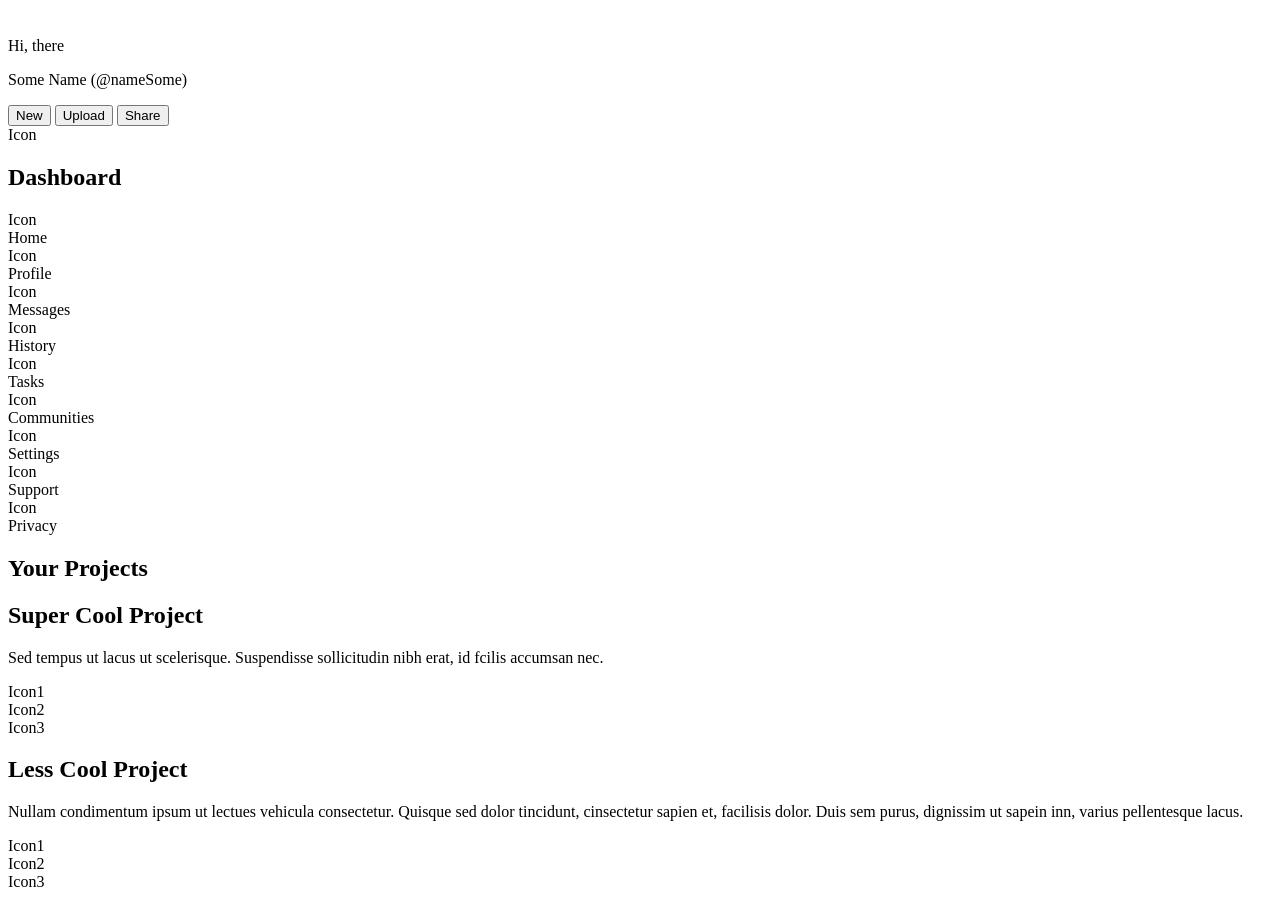
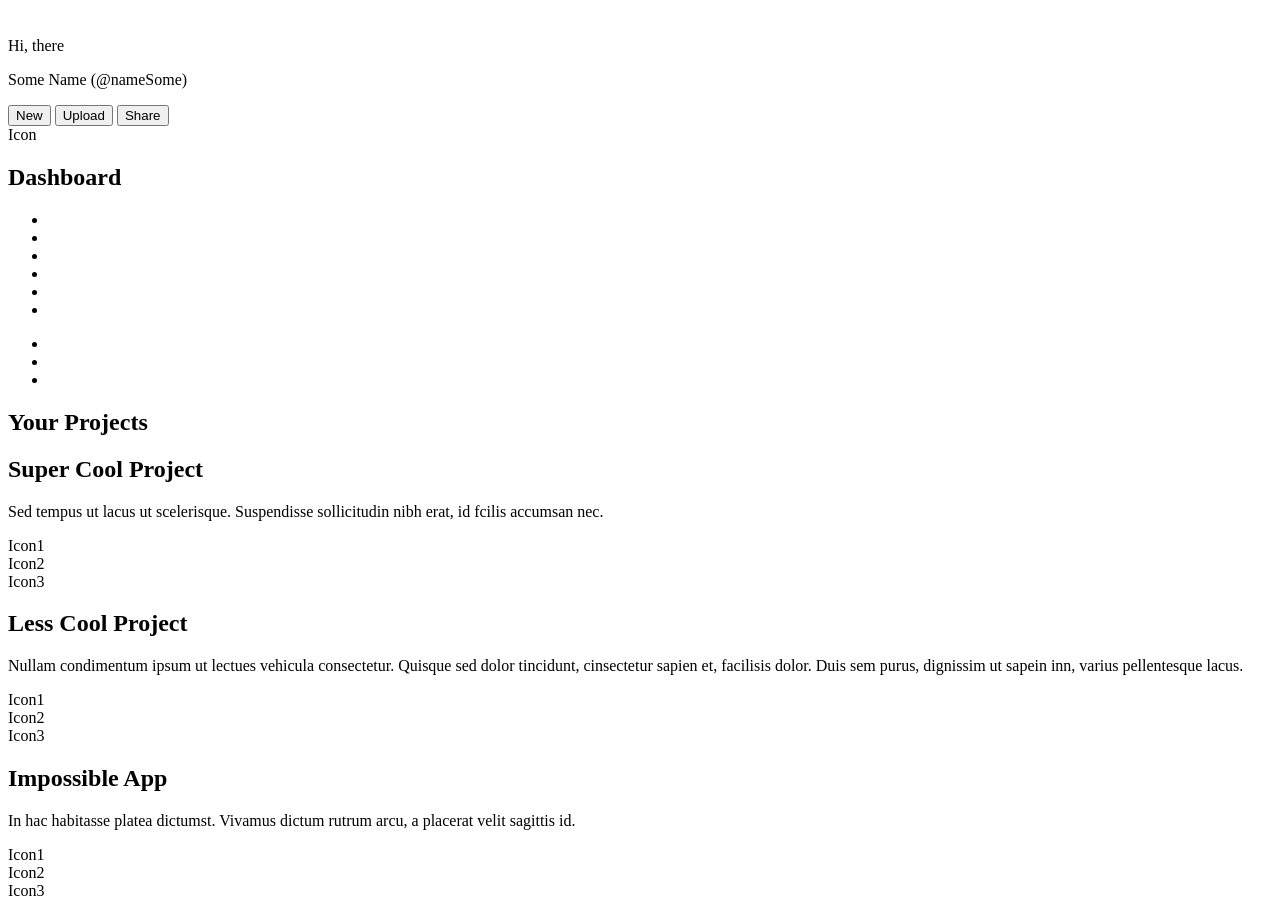
Before and after one commit to ExtF8/adminDashboard, a plain HTML site: page index.html in a window 1280 px wide. Shown: the part 1340-2248 px from the top of the page. Drawn offline with Linux system fonts and the light colour scheme.

Commit message:
Changed aside to nav Added lists

```diff
--- a/index.html
+++ b/index.html
@@ -19,13 +19,13 @@
                 <!-- bell icon -->
                 <div class="bell">
                     <button>
-                        <img src="/assets//icons/bell-ring-outline.svg">
+                        <img src="/assets//icons/bell-ring-outline.svg" />
                     </button>
                 </div>
                 <!-- Logo icon n Name -->
                 <div>
                     <button>
-                        <img src="/assets/icons/face-man-shimmer-outline.svg">
+                        <img src="/assets/icons/face-man-shimmer-outline.svg" />
                     </button>
                     <div class="user-name">Some Name</div>
                 </div>
@@ -34,7 +34,7 @@
                 <!-- Logo icon n Hi, Name (@name) -->
                 <div class="greeting">
                     <div class="greeting-avatar">
-                        <img src="/assets/icons/face-man-shimmer-outline.svg">
+                        <img src="/assets/icons/face-man-shimmer-outline.svg" />
                     </div>
                     <div>
                         <p>Hi, there</p>
@@ -55,60 +55,37 @@
 
         <!-- Sidebar -->
         <!-- TODO change aside tag to nav and div's to list -->
-        <aside>
+        <nav class="dashboard">
             <!-- Dashboard -->
             <div>Icon</div>
             <h1>Dashboard</h1>
-            <div>
-                <!-- Home -->
-                <div>
-                    <div>Icon</div>
-                    <a>Home</a>
-                </div>
-                <!-- Profile -->
-                <div>
-                    <div>Icon</div>
-                    <a>Profile</a>
-                </div>
-                <!-- Messages -->
-                <div>
-                    <div>Icon</div>
-                    <a>Messages</a>
-                </div>
-                <!-- History -->
-                <div>
-                    <div>Icon</div>
-                    <a>History</a>
-                </div>
-                <!-- Tasks -->
-                <div>
-                    <div>Icon</div>
-                    <a>Tasks</a>
-                </div>
-                <!-- Communities -->
-                <div>
-                    <div>Icon</div>
-                    <a>Communities</a>
-                </div>
+            <div class="main-nav-container">
+                <ul>
+                    <!-- Home -->
+                    <li></li>
+                    <!-- Profile -->
+                    <li></li>
+                    <!-- Messages -->
+                    <li></li>
+                    <!-- History -->
+                    <li></li>
+                    <!-- Tasks -->
+                    <li></li>
+                    <!-- Communities -->
+                    <li></li>
+                </ul>
             </div>
-            <div>
-                <!-- Settings  -->
-                <div>
-                    <div>Icon</div>
-                    <a>Settings</a>
-                </div>
-                <!-- Support -->
-                <div>
-                    <div>Icon</div>
-                    <a>Support</a>
-                </div>
-                <!-- Privacy -->
-                <div>
-                    <div>Icon</div>
-                    <a>Privacy</a>
-                </div>
+            <div class="settings-container">
+                <ul>
+                    <!-- Settings  -->
+                    <li></li>
+                    <!-- Support -->
+                    <li></li>
+                    <!-- Privacy -->
+                    <li></li>
+                </ul>
             </div>
-        </aside>
+        </nav>
 
         <!-- Main Content-->
         <main>
```
